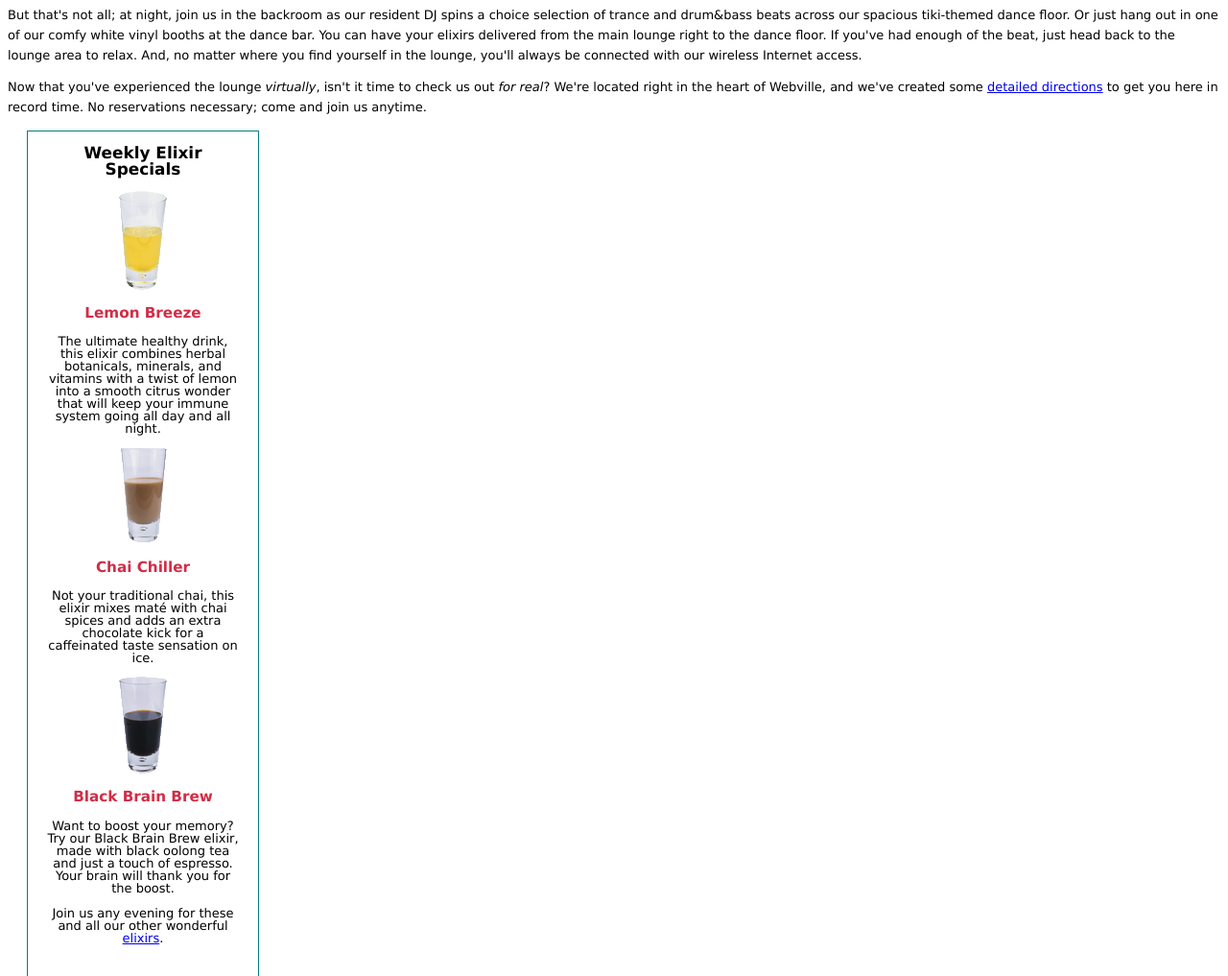
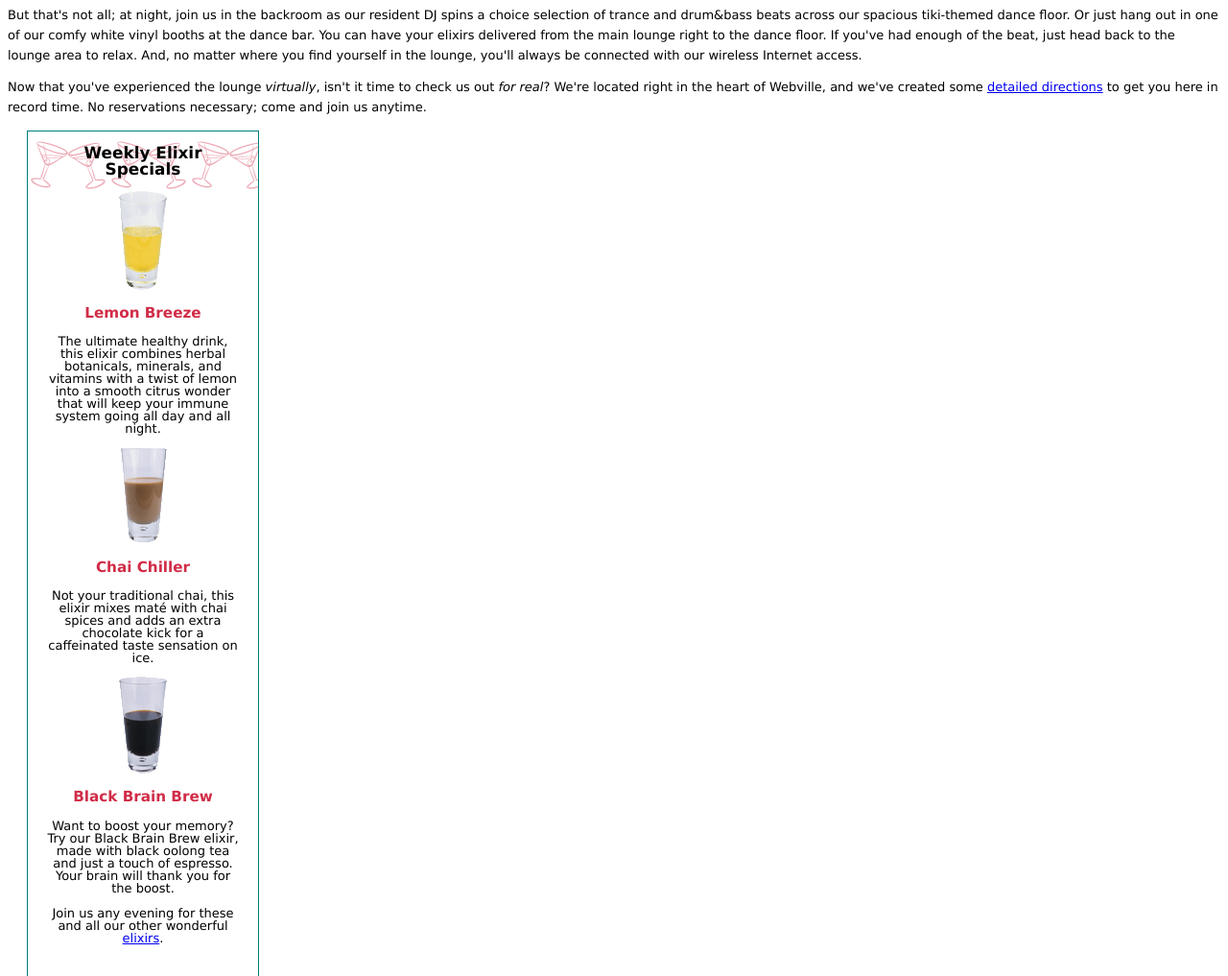
Before and after one commit to Shen-ovo/ovo, a plain HTML site: page lounge/lounge.html in a window 1280 px wide. Shown: the part 540-1557 px from the top of the page at 96% size. Drawn offline with Linux system fonts and the light colour scheme.

Commit message:
Update lounge.css

```diff
--- a/lounge/lounge.css
+++ b/lounge/lounge.css
@@ -43,7 +43,7 @@ h2 {
   padding-left: 20px;
   margin-left: 20px;
   text-align: center;
-  background-image: url(images/cooktail.gif) ;
+  background-image: url(images/cocktail.gif) ;
   background-repeat: repeat-x;
   line-height: 1;
 }
```
